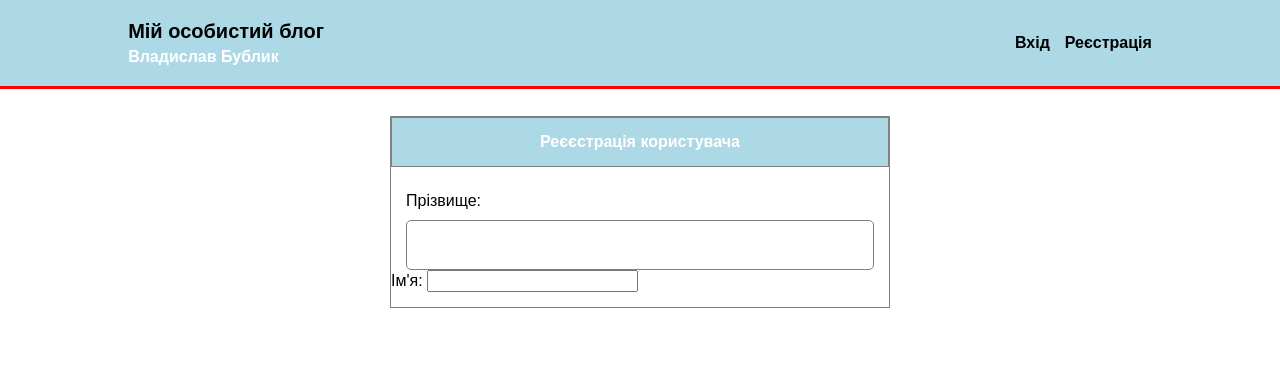
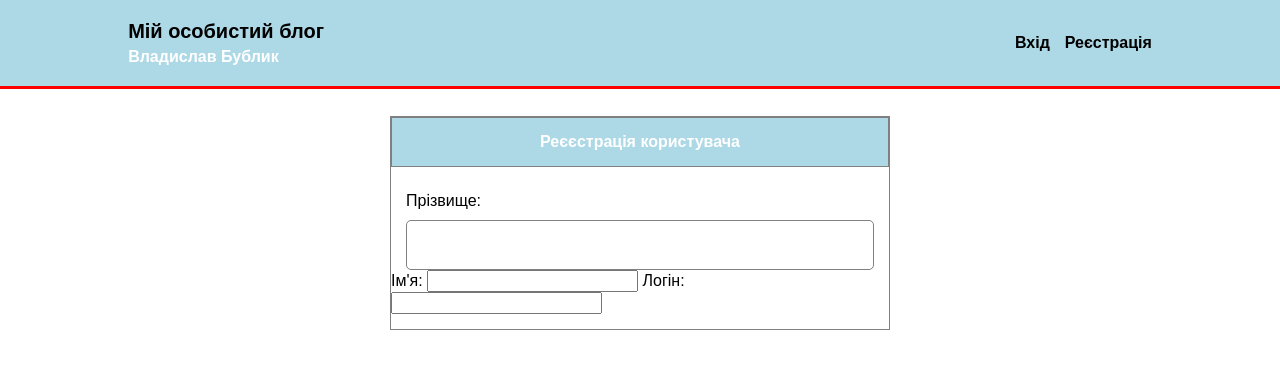
Before and after one commit to fhgfghfgh/WEB, a plain HTML site: page Ягунін_веб_лаб13/index.html in a window 1280 px wide. Drawn offline with Linux system fonts and the light colour scheme.

Commit message:
input login

```diff
--- a/Ягунін_веб_лаб13/index.html
+++ b/Ягунін_веб_лаб13/index.html
@@ -43,6 +43,10 @@
                         Ім'я:
                         <input class="forminput" type="text" name="name" id="form__name">
                     </label>
+                    <label class="formlabel">
+                        Логін:
+                        <input class="forminput" type="text" name="login" id="form__login">
+                    </label>
                 </form>
             </div>
         </div>
```
